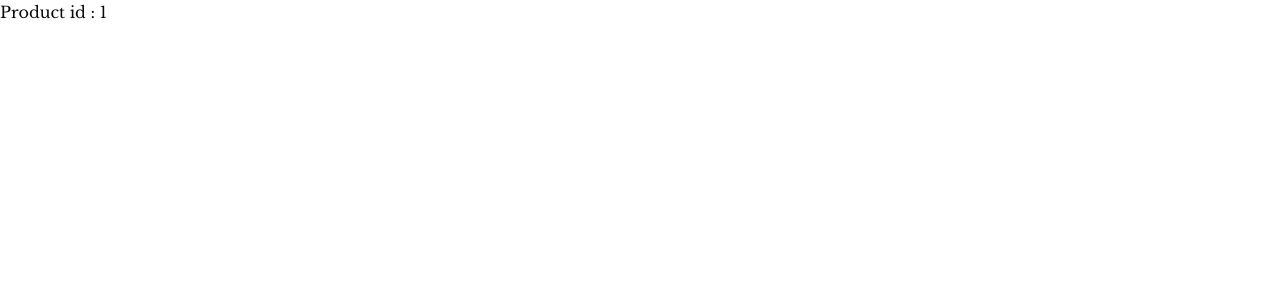
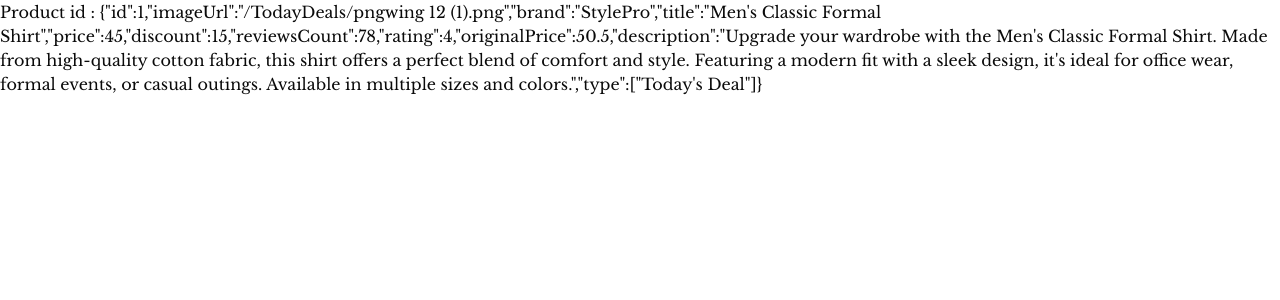
Before and after one commit to Ridoy-Mojumder/AMEYECommerce, a Next.js app: page /products/1 in a window 1280 px wide. Shown: the top 300 px of the page. Built offline with nearby package versions, Linux system fonts and the light colour scheme.

Commit message:
add product data retrieval by ID in ProductDetails component

```diff
--- a/src/app/products/[id]/page.tsx
+++ b/src/app/products/[id]/page.tsx
@@ -1,3 +1,4 @@
+import { getProductById } from "@/assets/product-data";
 import React from "react";
 
 interface IProductDetailsByIdProps {
@@ -6,9 +7,11 @@ interface IProductDetailsByIdProps {
 }
 
 const ProductDetailsById = ({ params }: IProductDetailsByIdProps) => {
+  const productData = getProductById(Number(params?.id ?? -1));
+
   return (
     <div>
-      <h1>Product id : {params?.id}</h1>
+      <h1>Product id : {JSON.stringify(productData)}</h1>
     </div>
   );
 };
--- a/src/assets/product-data.ts
+++ b/src/assets/product-data.ts
@@ -86,3 +86,7 @@ export const getProducts = (props: TGetProductsProps) => {
   if (!type) return productsData;
   return productsData?.filter((product) => product.type.includes(type));
 };
+
+export const getProductById = (id: number) => {
+  return productsData.find((product) => product.id && id && product.id === id);
+};
```
